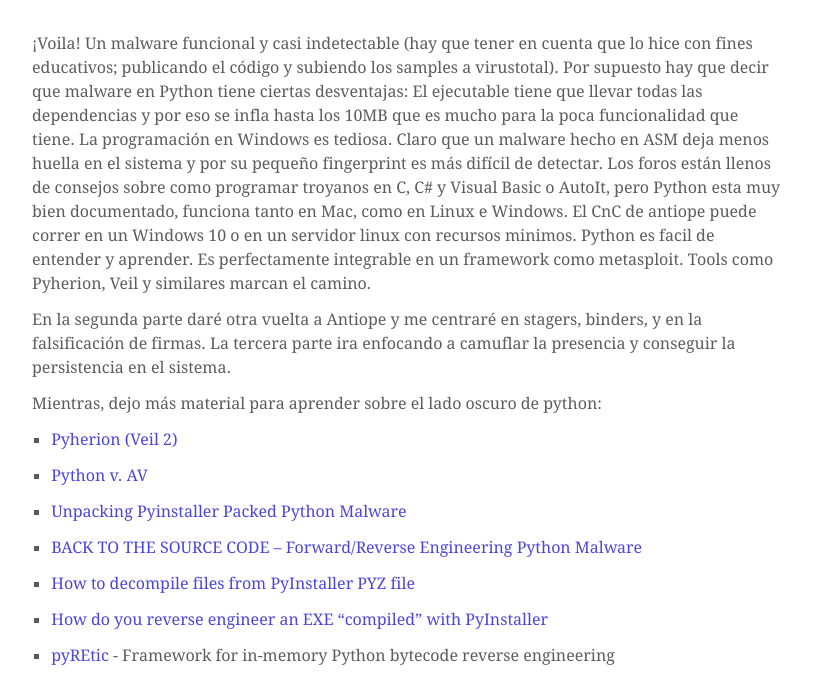
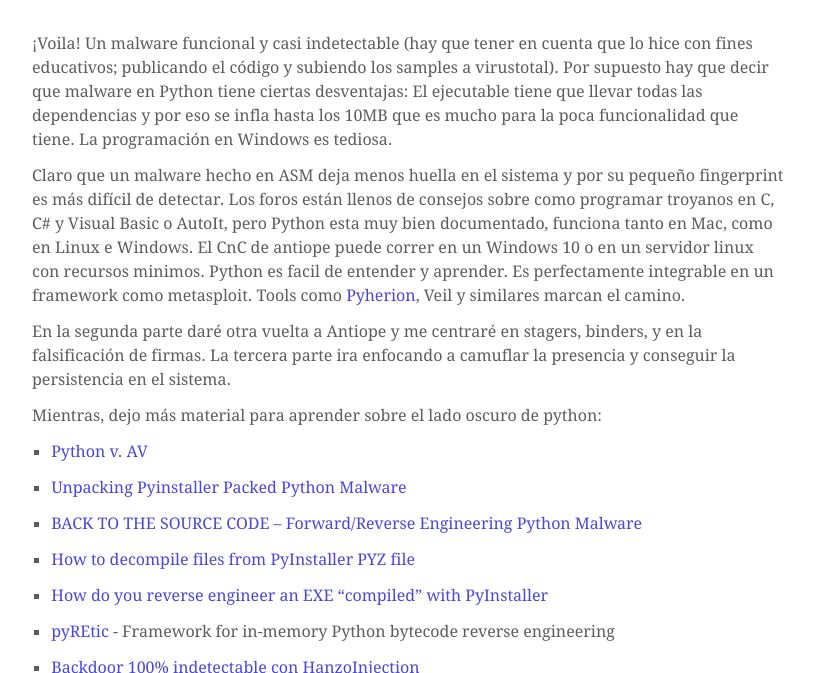
Before and after one commit to mrpnkt/mrpnkt.github.io, a Jekyll site: the page built from _posts/2017-11-04-ratas-y-serpientes-1.md, in a window 1280 px wide and 900 px high, scrolled down 14894 px, cut to the strip 227-900 px from the top of the window. Shown: the whole strip, without its empty margins (232-1046 px from the left). Built offline with Jekyll 4.4.1, drawn with Linux system fonts in a browser that asks for light colours.

Commit message:
Update 2017-11-04-ratas-y-serpientes-1.md

```diff
--- a/_posts/2017-11-04-ratas-y-serpientes-1.md
+++ b/_posts/2017-11-04-ratas-y-serpientes-1.md
@@ -583,14 +583,14 @@ function download_execute(e) {
 
 &nbsp;
 
-¡Voila! Un malware funcional y casi indetectable (hay que tener en cuenta que lo hice con fines educativos; publicando el código y subiendo los samples a virustotal). Por supuesto hay que decir que malware en Python tiene ciertas desventajas: El ejecutable tiene que llevar todas las dependencias y por eso se infla hasta los 10MB que es mucho para la poca funcionalidad que tiene. La programación en Windows es tediosa. Claro que un malware hecho en ASM deja menos huella en el sistema y por su pequeño fingerprint es más difícil de detectar. Los foros están llenos de consejos sobre como programar troyanos en C, C# y Visual Basic o AutoIt, pero Python esta muy bien documentado, funciona tanto en Mac, como en Linux e Windows. El CnC de antiope puede correr en un Windows 10 o en un servidor linux con recursos minimos. Python es facil de entender y aprender. Es perfectamente integrable en un framework como metasploit. Tools como Pyherion, Veil y similares marcan el camino.
+¡Voila! Un malware funcional y casi indetectable (hay que tener en cuenta que lo hice con fines educativos; publicando el código y subiendo los samples a virustotal). Por supuesto hay que decir que malware en Python tiene ciertas desventajas: El ejecutable tiene que llevar todas las dependencias y por eso se infla hasta los 10MB que es mucho para la poca funcionalidad que tiene. La programación en Windows es tediosa.
+
+Claro que un malware hecho en ASM deja menos huella en el sistema y por su pequeño fingerprint es más difícil de detectar. Los foros están llenos de consejos sobre como programar troyanos en C, C# y Visual Basic o AutoIt, pero Python esta muy bien documentado, funciona tanto en Mac, como en Linux e Windows. El CnC de antiope puede correr en un Windows 10 o en un servidor linux con recursos minimos. Python es facil de entender y aprender. Es perfectamente integrable en un framework como metasploit. Tools como [Pyherion](https://www.veil-framework.com/pyherion/), Veil y similares marcan el camino.
 
 En la segunda parte daré otra vuelta a Antiope y me centraré en stagers, binders, y en la falsificación de firmas.
 La tercera parte ira enfocando a camuflar la presencia y conseguir la persistencia en el sistema.
 
 Mientras, dejo más material para aprender sobre el lado oscuro de python:
-
-* [Pyherion (Veil 2)](https://www.veil-framework.com/pyherion/)
 
 * [Python v. AV](https://www.scribd.com/document/359546080/ViolentPython-DEFCON-2014-pdf)
 
@@ -604,7 +604,7 @@ Mientras, dejo más material para aprender sobre el lado oscuro de python:
 
 * [pyREtic](https://github.com/MyNameIsMeerkat/pyREtic) - Framework for in-memory Python bytecode reverse engineering
 
-* [Backdoor 100% indetectable con HanzoInjection ](https://www.fwhibbit.es/backdoor-100-indetectable-con-hanzoinjection)
+* [Backdoor 100% indetectable con HanzoInjection](https://www.fwhibbit.es/backdoor-100-indetectable-con-hanzoinjection)
 
 &nbsp;
 _El Castellano no es mi Lengua materna, así que pido disculpas por todos errores gramaticales y ortográficos cometidos!_
```
